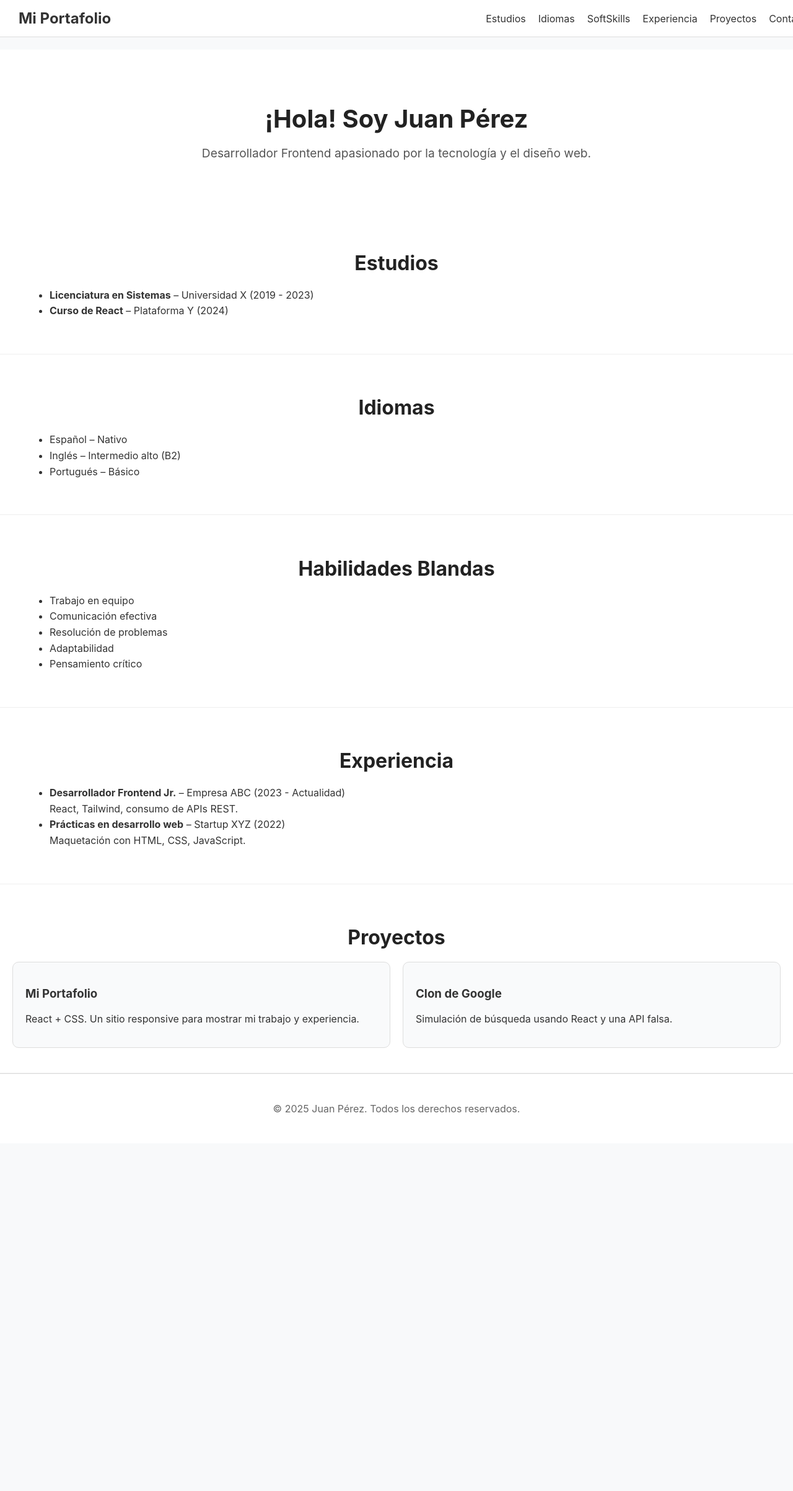
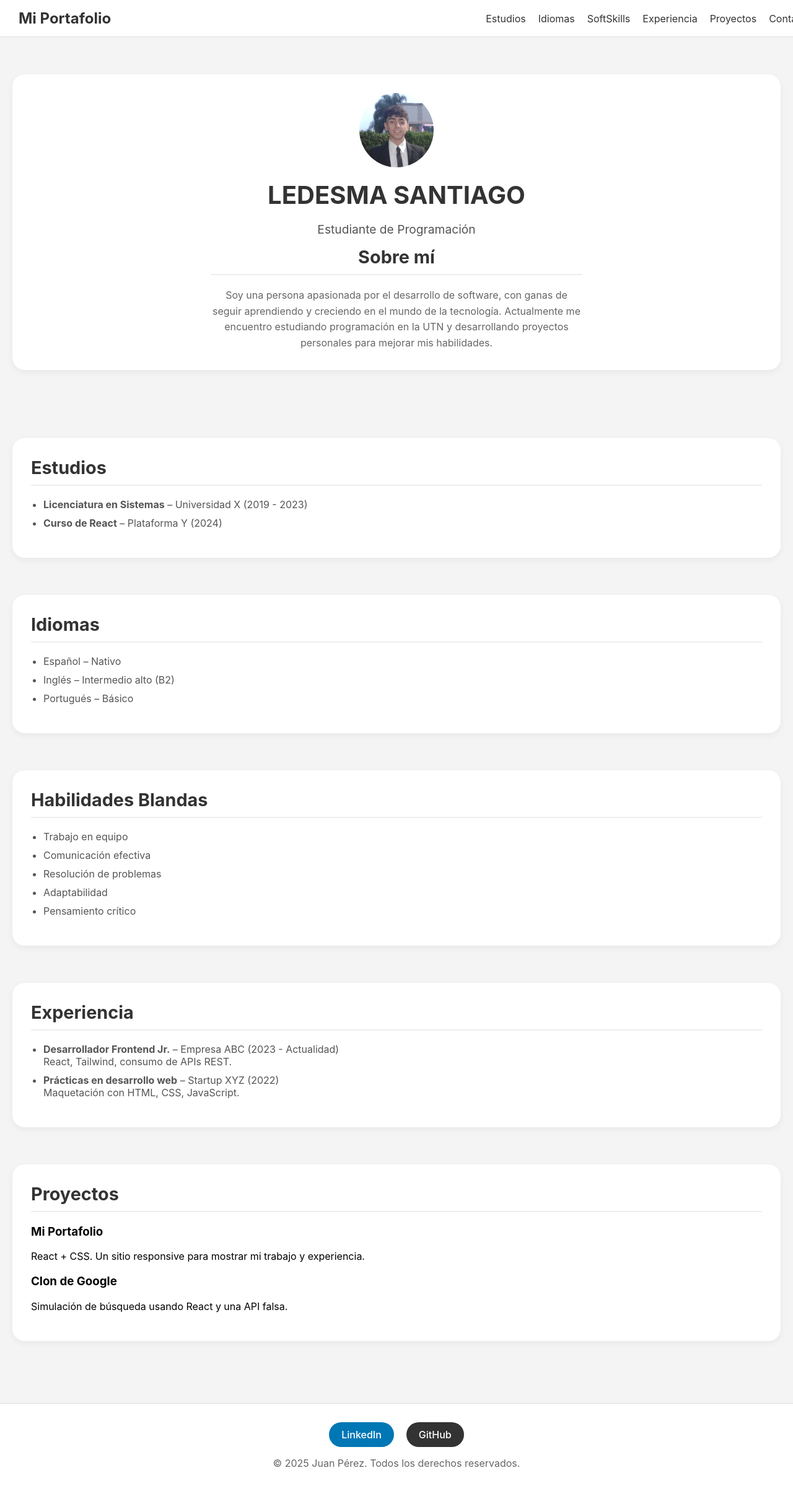
Before and after one commit to santled/portfolio-react, a React (Create React App) app: page / in a window 1280 px wide. Shown: the top 2406 px of the page at 62% size. Before the commit the page ends 1845 px from the top, so only its background shows below. Built offline with nearby package versions, Linux system fonts and the light colour scheme.

Commit message:
Se modificó el diseño y se agregó animaciones a todos las secciones

```diff
--- a/src/components/Footer.jsx
+++ b/src/components/Footer.jsx
@@ -4,6 +4,24 @@ import "../styles/Footer.css";
 function Footer() {
   return (
     <footer className="footer" id="footer">
+      <div className="social-buttons">
+        <a
+          href="https://www.linkedin.com/in/santiago-esteban-ledesma-a661b32a5/"
+          target="_blank"
+          rel="noopener noreferrer"
+          className="btn-social linkedin"
+        >
+          LinkedIn
+        </a>
+        <a
+          href="https://github.com/santled"
+          target="_blank"
+          rel="noopener noreferrer"
+          className="btn-social github"
+        >
+          GitHub
+        </a>
+      </div>
       <p>© 2025 Juan Pérez. Todos los derechos reservados.</p>
     </footer>
   );
--- a/src/components/Header.jsx
+++ b/src/components/Header.jsx
@@ -4,8 +4,27 @@ import "../styles/Header.css";
 function Header() {
   return (
     <header className="header">
-      <h1>¡Hola! Soy Juan Pérez</h1>
-      <p>Desarrollador Frontend apasionado por la tecnología y el diseño web.</p>
+      <div className="seccion">
+        <div className="profile">
+          <img
+            src="/Assets/Images/Mi_foto.jpg"
+            alt="Foto de perfil"
+            className="profile-image"
+          />
+          <div className="profile-text">
+            <h1>LEDESMA SANTIAGO</h1>
+            <p>Estudiante de Programación</p>
+            <div className="about-me">
+            <h2 className="subtitulo">Sobre mí</h2>
+              <p>
+                Soy una persona apasionada por el desarrollo de software, con ganas de seguir aprendiendo y creciendo en el mundo de la tecnología.
+                Actualmente me encuentro estudiando programación en la UTN y desarrollando proyectos personales para mejorar mis habilidades.
+              </p>
+            </div>
+
+          </div>
+        </div>
+      </div>
     </header>
   );
 }
--- a/src/styles/App.css
+++ b/src/styles/App.css
@@ -1,7 +1,12 @@
 html {
   scroll-behavior: smooth;
-  font-family: "Segoe UI", sans-serif;
-  background-color: #f8f9fa;
+  font-family: 'Poppins', 'Segoe UI', sans-serif;
+  background-color: #f4f4f4;
   margin: 0;
   padding: 0;
 }
+
+body {
+  margin: 0;
+  padding: 0;
+}
--- a/src/styles/Footer.css
+++ b/src/styles/Footer.css
@@ -4,4 +4,34 @@
     background-color: #ffffff;
     border-top: 1px solid #ddd;
     color: #666;
+    margin-top: 30px;
   }
+
+  .social-buttons {
+    display: flex;
+    justify-content: center;
+    gap: 20px;
+    margin-bottom: 15px;
+  }
+
+  .btn-social {
+    text-decoration: none;
+    padding: 10px 20px;
+    border-radius: 25px;
+    font-weight: 500;
+    color: white;
+    transition: all 0.3s ease;
+  }
+
+  .btn-social.linkedin {
+    background-color: #0077b5;
+  }
+
+  .btn-social.github {
+    background-color: #333;
+  }
+
+  .btn-social:hover {
+    transform: translateY(-3px);
+    box-shadow: 0 6px 15px rgba(0, 0, 0, 0.15);
+  }
--- a/src/styles/Header.css
+++ b/src/styles/Header.css
@@ -1,16 +1,52 @@
 .header {
   text-align: center;
-  padding: 60px 20px;
-  background-color: #ffffff;
-  color: #222;
+  padding: 40px 20px;
+  background-color: #f4f4f4;
 }
 
-.header h1 {
-  font-size: 2.5rem;
-  margin-bottom: 10px;
+.profile {
+  display: flex;
+  justify-content: center;
+  align-items: center;
+  flex-direction: column;
 }
 
-.header p {
+.profile-image {
+  width: 120px;
+  height: 120px;
+  border-radius: 50%;
+  object-fit: cover;
+  margin-bottom: 20px;
+  transition: transform 0.3s ease-in-out;
+}
+
+.profile-image:hover {
+  transform: scale(1.1);
+}
+
+.profile-text h1 {
+  font-size: 2.5rem;
+  margin: 0;
+  text-transform: uppercase;
+  color: #333;
+}
+
+.profile-text p {
   font-size: 1.2rem;
   color: #555;
+  margin-bottom: 15px;
 }
+
+.about-me p {
+  font-size: 1rem;
+  color: #666;
+  max-width: 600px;
+  margin: 0 auto;
+  line-height: 1.6;
+}
+
+.subtitulo {
+  margin-top: 30px;
+  font-size: 1.5rem;
+  color: #444;
+}
--- a/src/styles/Main.css
+++ b/src/styles/Main.css
@@ -1,39 +1,51 @@
-.seccion {
+main {
     padding: 40px 20px;
+    background-color: #f4f4f4;
+    display: flex;
+    flex-direction: column;
+    gap: 30px;
+  }
+
+  .seccion {
     background-color: #ffffff;
-    color: #333;
-    border-bottom: 1px solid #eee;
+    padding: 30px;
+    border-radius: 20px;
+    box-shadow: 0 4px 12px rgba(0, 0, 0, 0.05);
+    transition: transform 0.3s ease, box-shadow 0.3s ease;
+  }
+
+  .seccion:hover {
+    transform: translateY(-5px);
+    box-shadow: 0 8px 20px rgba(0, 0, 0, 0.1);
   }
 
   .seccion h2 {
-    font-size: 2rem;
+    margin-top: 0;
+    color: #333;
+    font-size: 1.8rem;
+    border-bottom: 2px solid #eee;
+    padding-bottom: 10px;
     margin-bottom: 20px;
-    color: #222;
-    text-align: center;
   }
 
   .seccion ul {
-    list-style: disc;
-    margin-left: 20px;
-    line-height: 1.6;
+    padding-left: 20px;
   }
 
-  .proyectos-grid {
-    display: grid;
-    grid-template-columns: repeat(auto-fit, minmax(250px, 1fr));
-    gap: 20px;
-    margin-top: 20px;
+  .seccion li {
+    margin-bottom: 10px;
+    color: #555;
+  }
+  .seccion {
+    background-color: #ffffff;
+    padding: 30px;
+    border-radius: 20px;
+    box-shadow: 0 4px 12px rgba(0, 0, 0, 0.05);
+    transition: transform 0.3s ease, box-shadow 0.3s ease;
+    margin-bottom: 30px;
   }
 
-  .proyecto-card {
-    background-color: #f9fafb;
-    border: 1px solid #ddd;
-    border-radius: 10px;
-    padding: 20px;
-    transition: transform 0.3s ease;
+  .seccion:hover {
+    transform: translateY(-5px);
+    box-shadow: 0 8px 20px rgba(0, 0, 0, 0.1);
   }
-
-  .proyecto-card:hover {
-    transform: translateY(-5px);
-    box-shadow: 0 4px 12px rgba(0, 0, 0, 0.08);
-  }
```
Also changed, not shown: public/Assets/Images/Mi_foto.jpg (added).
